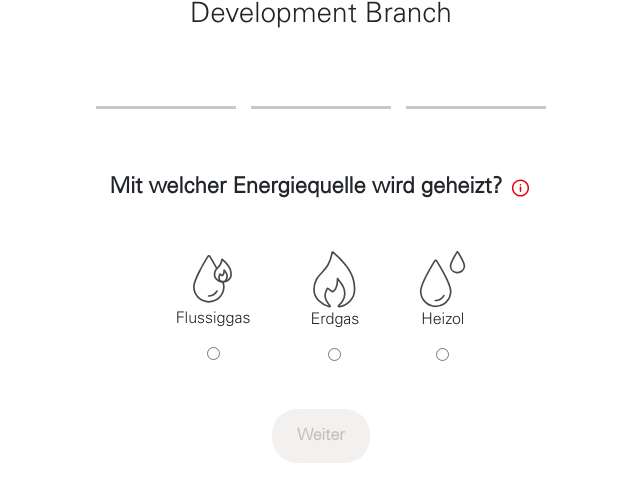
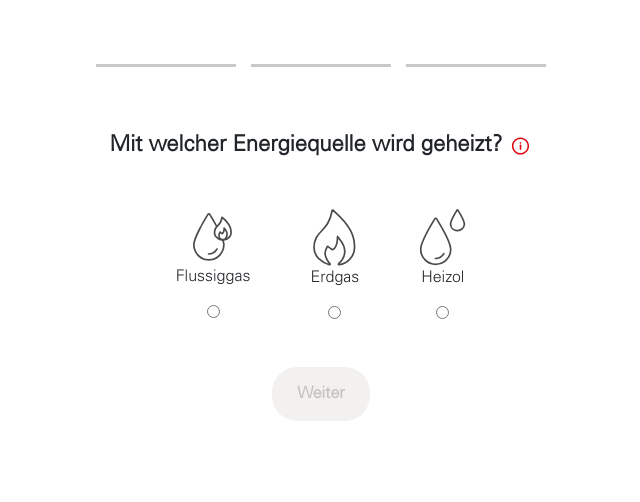
Before and after one commit to AonicSS/TechemCO2, a React (Create React App) app: page / in a window 1280 px wide. Shown: the top 502 px of the page, without its empty margins (319-959 px from the left). Built offline with nearby package versions, Linux system fonts and the light colour scheme.

Commit message:
minor change

```diff
--- a/src/App.js
+++ b/src/App.js
@@ -13,7 +13,6 @@ function App() {
 
   return (
     <div className="App d-flex flex-column align-items-center">
-      <h3>Development Branch</h3>
       <Stepper currentState={currentState}></Stepper>
       {currentState > 0 ? (<BackButton currentSelected={currentSelected}
         setCurrentSelected={setCurrentSelected}
```
